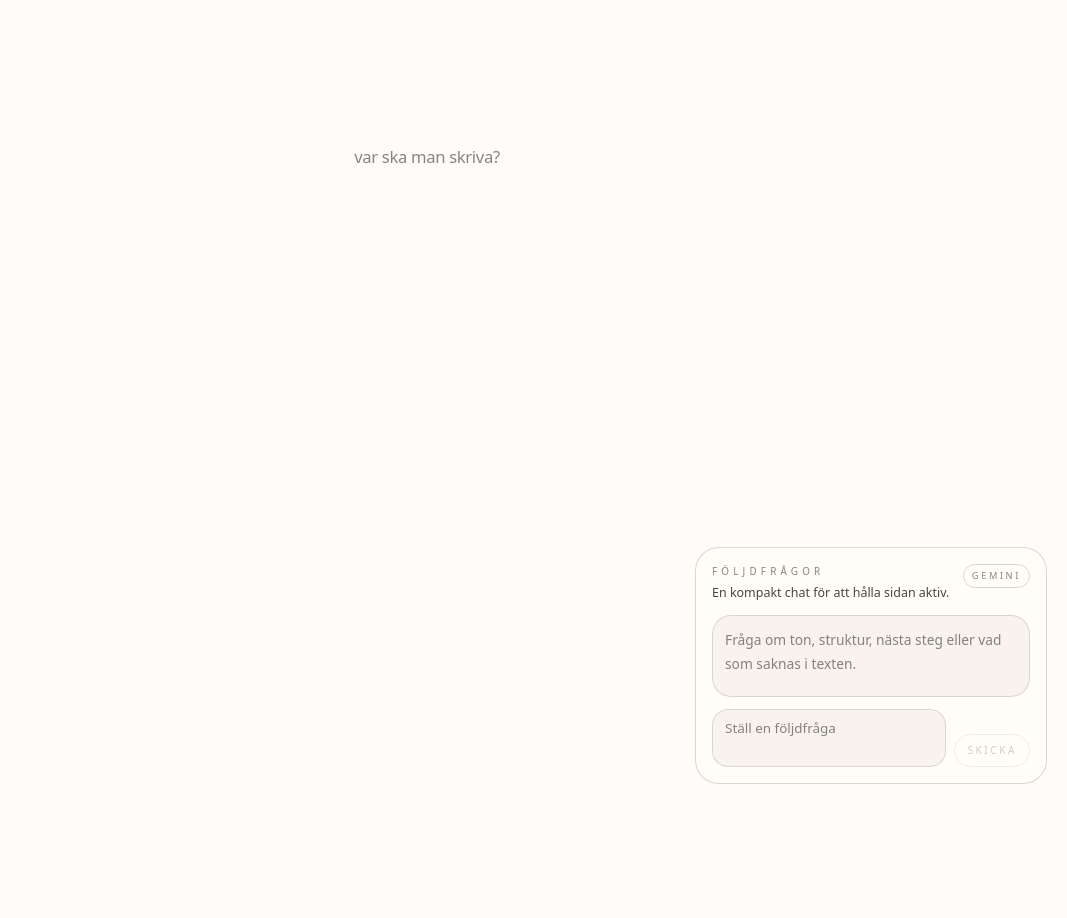
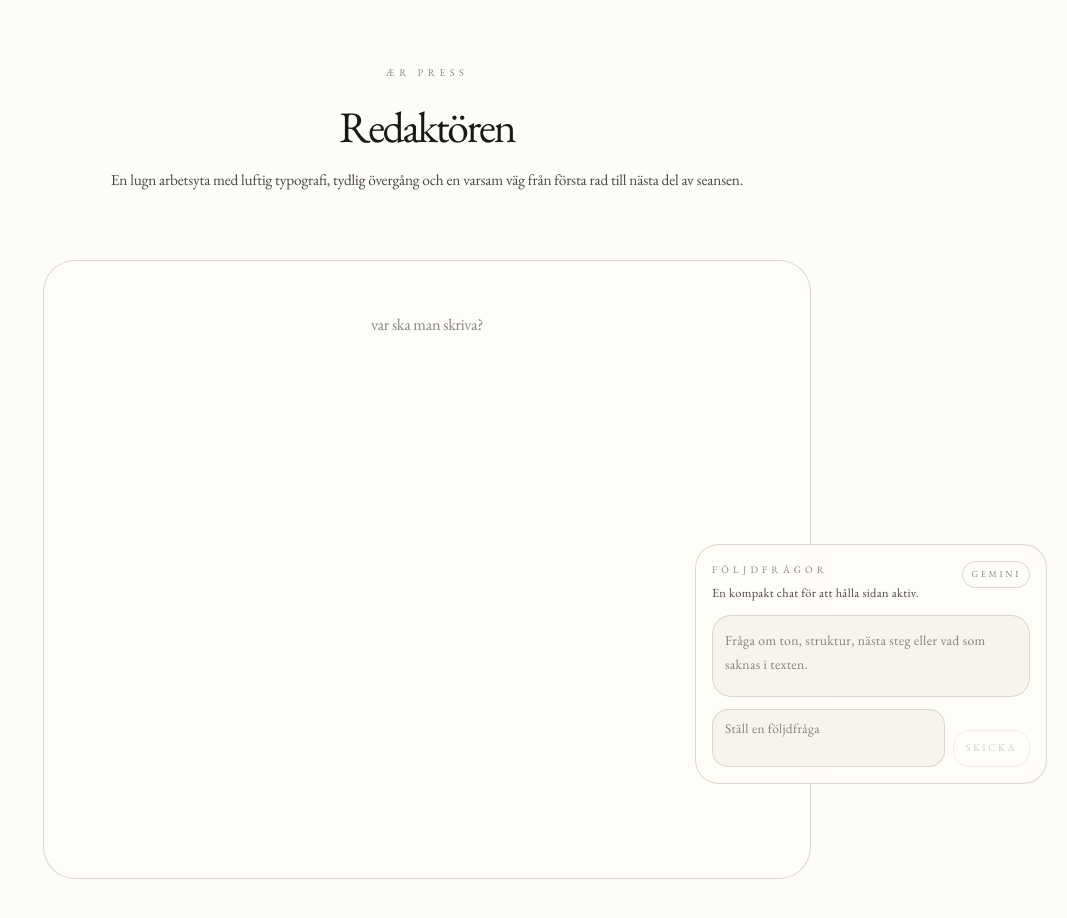
Before and after one commit to pampaparian/redaktoren, a Next.js app: page / in a window 1280 px wide. Shown: the top 918 px of the page, without its empty margins (213-1280 px from the left). Before the commit the page ends 800 px from the top, so only its background shows below. Built offline with nearby package versions, Linux system fonts and the light colour scheme.

Commit message:
Modernize Redaktören layout and transition to step two

```diff
--- a/app/globals.css
+++ b/app/globals.css
@@ -1,3 +1,5 @@
+@import url('https://fonts.googleapis.com/css2?family=EB+Garamond:ital,wght@0,400;0,500;0,600;1,400;1,500&family=Cormorant+Garamond:ital,wght@0,300;0,400;0,500;1,300;1,400&display=swap');
+
 @tailwind base;
 @tailwind components;
 @tailwind utilities;
@@ -17,6 +19,12 @@
   --bubble-assistant-bg: rgba(250, 247, 241, 0.9);
   --bubble-assistant-ink: #1a1814;
   --error-ink: #8b6553;
+  --font-serif: 'EB Garamond', 'Garamond', 'Palatino Linotype', Georgia, serif;
+  --font-serif-alt: 'Cormorant Garamond', 'Garamond', serif;
+  --tracking-caps: 0.22em;
+  --tracking-wide: 0.12em;
+  --tracking-normal: 0.02em;
+  --leading-body: 1.85;
 }
 
 html,
@@ -29,6 +37,11 @@ body {
 
 body {
   min-height: 100vh;
+  font-family: var(--font-serif);
+  line-height: var(--leading-body);
+  letter-spacing: var(--tracking-normal);
+  font-feature-settings: 'kern' 1, 'liga' 1;
+  text-rendering: optimizeLegibility;
 }
 
 * {
--- a/app/page.tsx
+++ b/app/page.tsx
@@ -2,7 +2,7 @@
 
 import { type FormEvent, type RefObject, useEffect, useRef, useState } from 'react'
 
-const SESSION_STORAGE_KEY = 'redaktoren:session-v3'
+const SESSION_STORAGE_KEY = 'redaktoren:session-v4'
 
 type Step = 1 | 2
 type ChatRole = 'user' | 'assistant'
@@ -139,6 +139,29 @@ function ChatPanel({
   )
 }
 
+function StageShell({
+  children,
+  active,
+  className = '',
+}: {
+  children: React.ReactNode
+  active: boolean
+  className?: string
+}) {
+  return (
+    <div
+      className={[
+        'absolute inset-0 transition-all duration-700 ease-out motion-reduce:transition-none',
+        active ? 'pointer-events-auto translate-y-0 opacity-100' : 'pointer-events-none translate-y-3 opacity-0',
+        className,
+      ].join(' ')}
+      aria-hidden={!active}
+    >
+      {children}
+    </div>
+  )
+}
+
 export default function Home() {
   const [text, setText] = useState('')
   const [step, setStep] = useState<Step>(1)
@@ -227,53 +250,82 @@ export default function Home() {
 
   return (
     <main className="min-h-screen bg-[var(--bg)] text-[var(--ink)]">
-      <section className="mx-auto flex min-h-screen w-full max-w-3xl flex-col items-center justify-center px-6 py-10">
-        {step === 1 ? (
+      <section className="mx-auto flex min-h-screen w-full max-w-6xl flex-col justify-center px-6 py-14 pb-44 md:px-10 md:py-16 md:pb-52">
+        <div className="mx-auto w-full max-w-4xl text-center">
+          <p className="text-[0.64rem] uppercase tracking-[0.44em] text-[var(--ink-muted)]">
+            ÆR PRESS
+          </p>
+          <h1 className="mt-5 font-[var(--font-serif-alt)] text-[clamp(2rem,3.4vw,3.4rem)] font-light leading-[1.08] tracking-[-0.05em] text-[var(--ink)]">
+            Redaktören
+          </h1>
+          <p className="mx-auto mt-4 max-w-2xl text-[clamp(0.96rem,1.06vw,1.12rem)] leading-[1.95] tracking-[-0.01em] text-[var(--ink-soft)]">
+            En lugn arbetsyta med luftig typografi, tydlig övergång och en varsam väg från första
+            rad till nästa del av seansen.
+          </p>
+        </div>
+
+        <div className="relative mx-auto mt-14 w-full max-w-5xl min-h-[46rem] md:mt-16 md:min-h-[50rem]">
+          <StageShell active={step === 1}>
+            <div className="mx-auto flex max-w-3xl flex-col items-center text-center">
+              <div className="w-full rounded-[2rem] border border-[var(--panel-border)] bg-[var(--panel-bg)] px-6 py-10 shadow-[var(--panel-shadow)] backdrop-blur-sm md:px-10 md:py-12">
                 <textarea
                   aria-label="Skrivytan"
                   autoFocus
                   value={text}
                   onChange={(event) => setText(event.target.value)}
                   placeholder="var ska man skriva?"
-            className="h-[28rem] w-full resize-none border-0 bg-transparent text-center text-[clamp(1.02rem,1.3vw,1.32rem)] leading-[1.55] tracking-[-0.02em] outline-none placeholder:text-[var(--ink-muted)] md:h-[32rem]"
+                  className="h-[28rem] w-full resize-none border-0 bg-transparent text-center font-[var(--font-serif-alt)] text-[clamp(1.02rem,1.28vw,1.28rem)] leading-[1.9] tracking-[-0.02em] outline-none placeholder:text-[var(--ink-muted)] md:h-[32rem]"
                   spellCheck={false}
                 />
-        ) : (
-          <div className="flex min-h-[28rem] w-full flex-col items-center justify-center text-center md:min-h-[32rem]">
-            <p className="text-[0.65rem] uppercase tracking-[0.42em] text-[var(--ink-muted)]">
-              Fortsättning
-            </p>
-            <p className="mt-4 text-[clamp(0.95rem,1.05vw,1.08rem)] leading-7 text-[var(--ink-soft)]">
-              Nästa del av seansen väntar.
-            </p>
-            <div className="mt-8 w-full max-w-2xl rounded-[1.5rem] border border-[var(--panel-border)] bg-[var(--panel-bg)] px-5 py-4 text-left backdrop-blur-sm">
-              <p className="text-[0.65rem] uppercase tracking-[0.34em] text-[var(--ink-muted)]">
-                Text som skickades vidare
-              </p>
-              <p className="mt-3 whitespace-pre-wrap text-[clamp(0.95rem,1.05vw,1.08rem)] leading-7 text-[var(--ink)]">
-                {text || 'Ingen text sparad.'}
-              </p>
               </div>
-          </div>
-        )}
 
-        {revealed && step === 1 ? (
-          <aside className="mt-28 w-full max-w-xl text-center md:mt-36" aria-live="polite">
-            <p className="text-[0.65rem] uppercase tracking-[0.42em] text-[var(--ink-muted)]">
+              {revealed ? (
+                <aside
+                  className="mt-20 w-full max-w-xl text-center transition-all duration-700 ease-out md:mt-28"
+                  aria-live="polite"
+                >
+                  <p className="text-[0.64rem] uppercase tracking-[0.44em] text-[var(--ink-muted)]">
                     Redaktören
                   </p>
-            <p className="mt-4 text-[clamp(0.95rem,1.05vw,1.08rem)] leading-7 text-[var(--ink-soft)]">
+                  <p className="mt-4 text-[clamp(0.96rem,1.05vw,1.08rem)] leading-[2] tracking-[-0.01em] text-[var(--ink-soft)]">
                     Nu finns rummet.
                   </p>
                   <button
                     type="button"
                     onClick={handleNext}
-              className="mt-8 inline-flex items-center justify-center border-0 bg-transparent px-4 py-2 text-[0.72rem] uppercase tracking-[0.34em] text-[var(--ink-muted)] outline-none transition-opacity hover:opacity-80 focus-visible:opacity-80"
+                    className="mt-8 inline-flex items-center justify-center border-0 bg-transparent px-4 py-2 text-[0.72rem] uppercase tracking-[0.34em] text-[var(--ink-muted)] transition-opacity hover:opacity-80 focus-visible:opacity-80"
                   >
                     Next
                   </button>
                 </aside>
               ) : null}
+            </div>
+          </StageShell>
+
+          <StageShell active={step === 2}>
+            <div className="mx-auto flex max-w-4xl flex-col items-center text-center">
+              <p className="text-[0.64rem] uppercase tracking-[0.44em] text-[var(--ink-muted)]">
+                Fortsättning
+              </p>
+              <h2 className="mt-5 font-[var(--font-serif-alt)] text-[clamp(1.5rem,2vw,2.2rem)] font-light leading-[1.15] tracking-[-0.04em] text-[var(--ink)]">
+                Nästa del av seansen
+              </h2>
+              <p className="mt-4 max-w-2xl text-[clamp(0.96rem,1.05vw,1.08rem)] leading-[1.95] tracking-[-0.01em] text-[var(--ink-soft)]">
+                Texten nedan behandlas nu som ett typesatt utdrag, med mer luft och mindre känsla
+                av rå HTML.
+              </p>
+
+              <article className="mt-14 w-full max-w-3xl rounded-[2rem] border border-[var(--panel-border)] bg-[var(--panel-bg)] px-7 py-10 text-left shadow-[var(--panel-shadow)] backdrop-blur-sm md:px-10 md:py-12">
+                <p className="text-[0.64rem] uppercase tracking-[0.44em] text-[var(--ink-muted)]">
+                  Föregående text
+                </p>
+                <div className="mt-6 whitespace-pre-wrap font-[var(--font-serif-alt)] text-[clamp(1.03rem,1.14vw,1.16rem)] leading-[2.15] tracking-[-0.01em] text-[var(--ink)]">
+                  {text || 'Ingen text sparad.'}
+                </div>
+              </article>
+            </div>
+          </StageShell>
+        </div>
       </section>
 
       <ChatPanel
```
Lines whose indentation alone changed are shown as unchanged.
